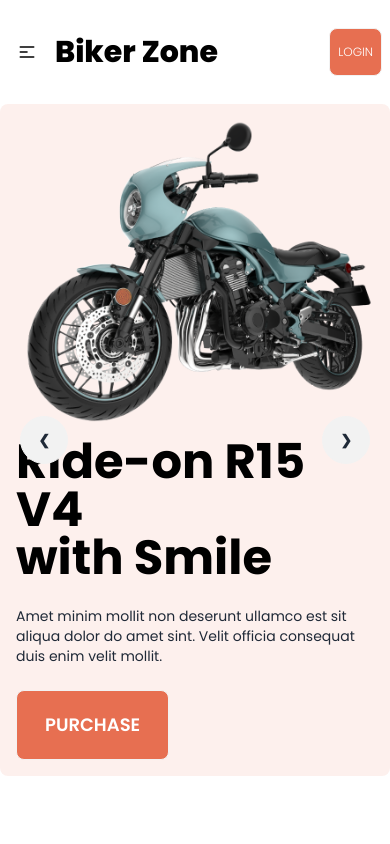
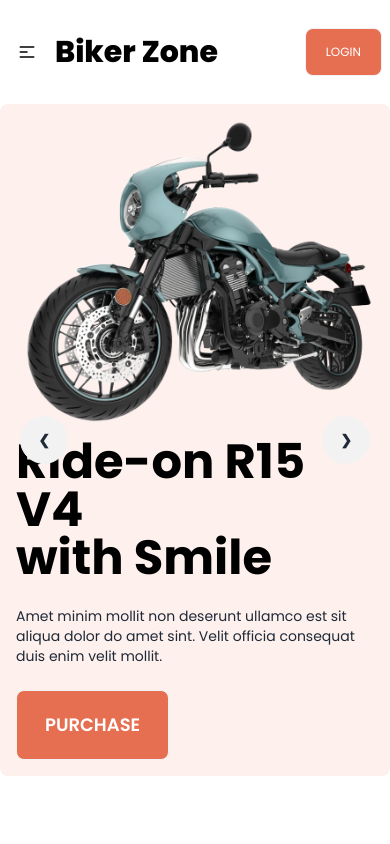
Before and after one commit to promahbubul/biker-zone-with-daisyui, a plain HTML site: page index.html in a window 390 px wide. Shown: the top 844 px of the page. Drawn offline with nearby package versions, Linux system fonts and the light colour scheme.

Commit message:
Update index.html

```diff
--- a/index.html
+++ b/index.html
@@ -130,7 +130,7 @@
           </div>
           <div class="navbar w-auto">
             <a
-              class="btn btn-orange px-2 pt-2 pb-2 text-xs font-light md:px-10  md:py-7 md:pt-5 md:pb-10 hover:bg-white hover:text-orange-500 hover:border-orange-500 md:text-base"
+              class="btn btn-orange px-5 pt-2 pb-2 text-xs font-normal md:px-10  md:py-7 md:pt-5 md:pb-10 hover:bg-white hover:text-orange-500 hover:border-orange-500 md:text-base"
               >Login</a
             >
           </div>
```
